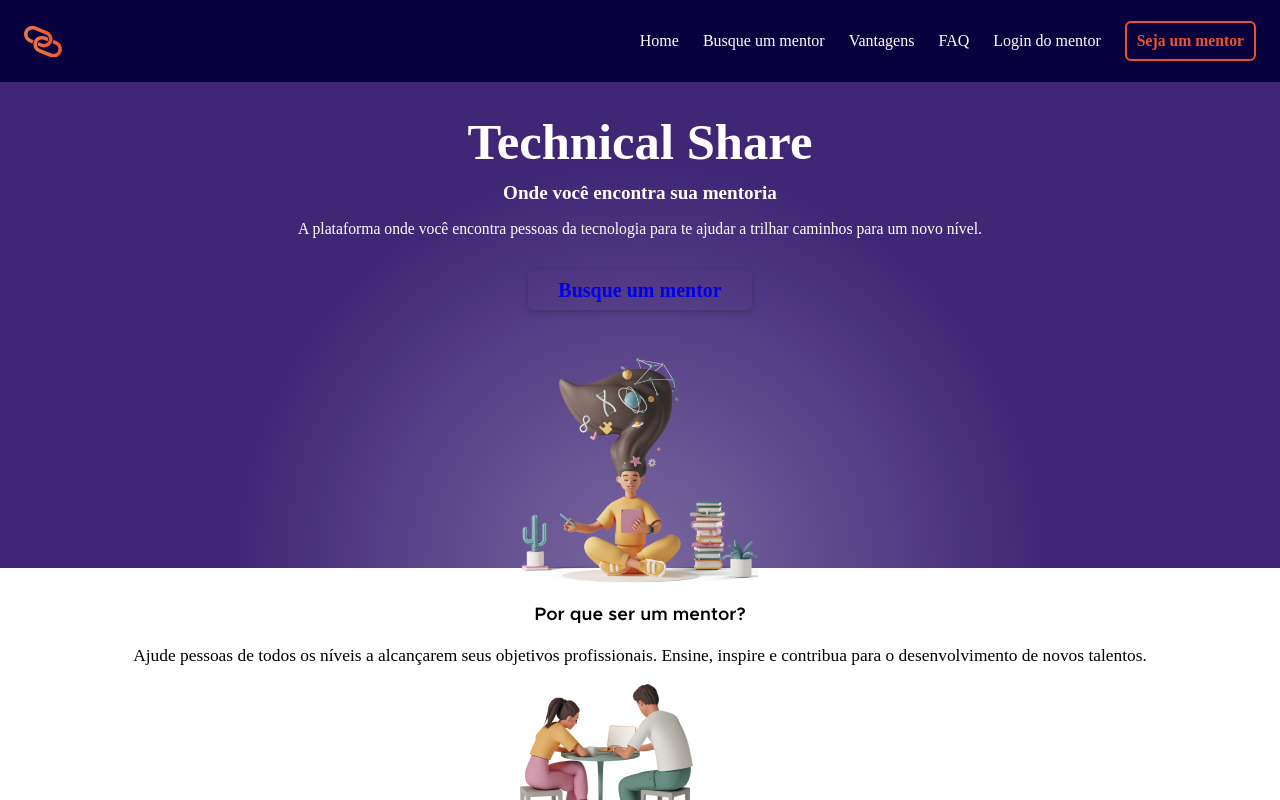
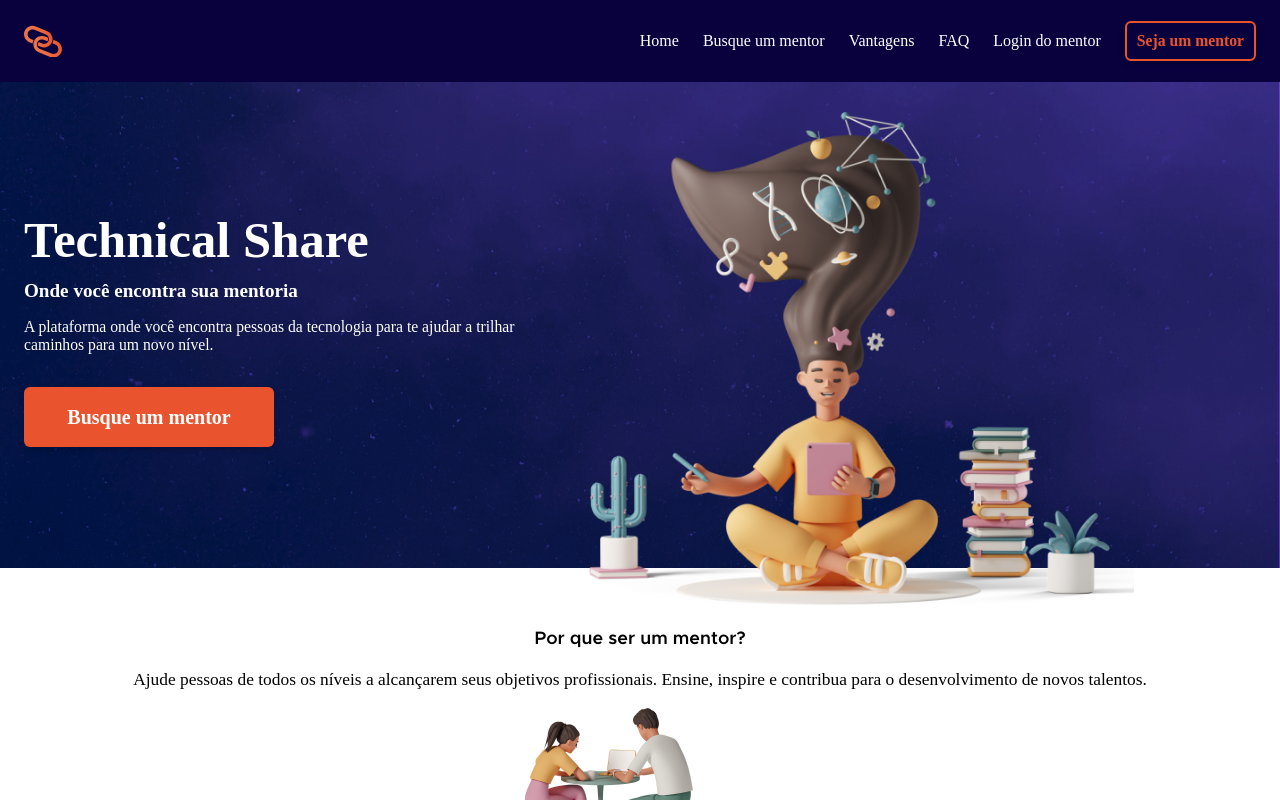
Before and after one commit to Hackathon-Fcamara/technical-share, a React (Create React App) app in the folder front-end/: page /home in a window 1280 px wide. Shown: the top 800 px of the page. Built offline with nearby package versions, Linux system fonts and the light colour scheme; the HTML template or start-up script is replaced by a standard one; a web font is replaced by a local one.

Commit message:
refactor: refatora componente Hero
- altera a estrutura do componente
- corrige estilos mobile
- adiciona estilos para versao responsiva desktop
- adiciona imagem de textura
- adiciona nova versao da ilustracao

```diff
--- a/front-end/src/components/Hero/index.js
+++ b/front-end/src/components/Hero/index.js
@@ -5,19 +5,21 @@ import illustration from "../../assets/images/image-hero-illustration.png";
 const {
   hero,
   hero__container,
-  hero__content,
+  hero__textWrapper,
   hero__title,
   hero__firstTitle,
   hero__secondTitle,
   hero__text,
-  hero__illustration,
+  hero__ctaBtn,
+  hero__imgWrapper,
+  hero__img,
 } = styles;
 
 export function Hero() {
   return (
     <section className={hero}>
       <div className={hero__container}>
-        <div className={hero__content}>
+        <div className={hero__textWrapper}>
           <h1 className={`${hero__title} ${hero__firstTitle}`}>
             Technical Share
           </h1>
@@ -28,15 +30,20 @@ export function Hero() {
             A plataforma onde você encontra pessoas da tecnologia para te ajudar
             a trilhar caminhos para um novo nível.
           </p>
-          <a href="/findMentor" className="globalBtn">
+          <a
+            href="/findMentor"
+            className={`${hero__ctaBtn} globalBtn globalBtn--primary`}
+          >
             Busque um mentor
           </a>
+        </div>
+        <figure className={hero__imgWrapper}>
           <img
             src={illustration}
             alt="Ilustração de uma garota em estado de paz"
-            className={hero__illustration}
+            className={hero__img}
           />
-        </div>
+        </figure>
       </div>
     </section>
   );
--- a/front-end/src/components/Hero/styles.module.css
+++ b/front-end/src/components/Hero/styles.module.css
@@ -8,7 +8,7 @@
   top: 0;
   left: 0;
   right: 0;
-  bottom: 1.6rem;
+  bottom: 2rem;
   z-index: -1;
   background: radial-gradient(
     circle at bottom,
@@ -23,21 +23,27 @@
   top: 0;
   left: 0;
   right: 0;
-  bottom: 1.6rem;
+  bottom: 2rem;
   z-index: -2;
-  background: var(--purple);
+  background-image: url("../../assets/images/image-texture.jpg");
+  background-size: cover;
+  background-repeat: no-repeat;
+  background-position: right center;
+  background-color: var(--purple);
+  background-blend-mode: overlay;
 }
 
 .hero__container {
   padding: 3rem 2.4rem 0;
+  display: flex;
+  flex-direction: column;
+  max-width: 1440px;
+  margin: 0 auto;
 }
 
-.hero__content {
+.hero__textWrapper {
   color: var(--white);
   text-align: center;
-  display: flex;
-  align-items: center;
-  flex-direction: column;
 }
 
 .hero__title {
@@ -62,10 +68,52 @@
   font-weight: 400;
 }
 
-.hero__illustration {
+.hero__ctaBtn,
+.hero__imgWrapper {
+  margin: 0 auto;
+}
+
+.hero__img {
   width: 100%;
-  max-width: 236px;
+  max-width: 280px;
   object-fit: contain;
   display: block;
   margin-top: 4.8rem;
 }
+
+@media screen and (min-width: 1024px) {
+  .hero::before {
+    display: none;
+    bottom: 4rem;
+  }
+
+  .hero::after {
+    bottom: 4rem;
+  }
+
+  .hero__container {
+    flex-direction: row;
+    gap: 3.2rem;
+  }
+
+  .hero__textWrapper {
+    max-width: 518px;
+    align-self: center;
+    transform: translateY(-3.2em);
+    text-align: left;
+  }
+
+  .hero__textWrapper .hero__ctaBtn {
+    margin: initial;
+    height: 6rem;
+  }
+
+  .hero__imgWrapper {
+    margin: 0 4rem 0 0;
+  }
+
+  .hero__img {
+    max-width: 560px;
+    margin: initial;
+  }
+}
```
Also changed, not shown: front-end/src/assets/images/image-hero-illustration.png, front-end/src/assets/images/image-texture.jpg.
